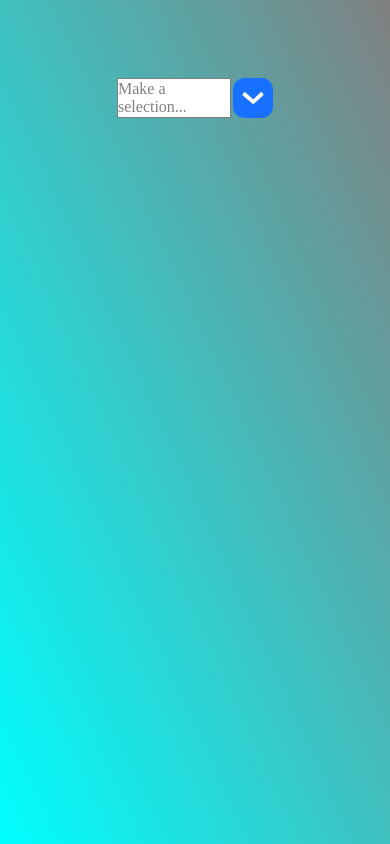
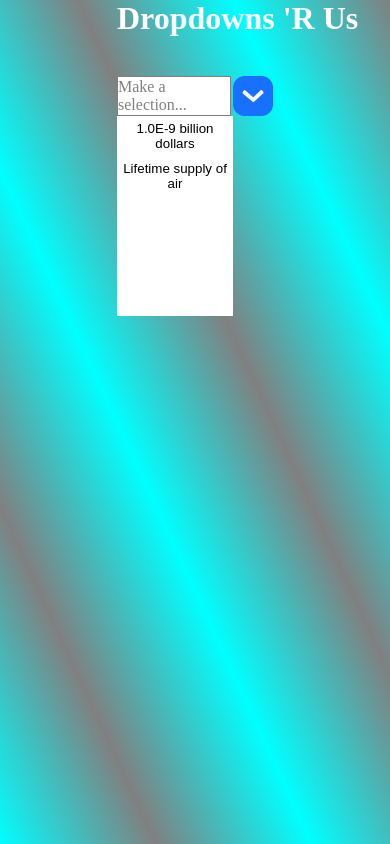
Before and after one commit to kylestewart1/dropdown, a website built with webpack: page src/template.html in a window 390 px wide. Both pictures are taken after a click on the button 253 px from the left and 98 px from the top of the page. Built offline with nearby package versions, Linux system fonts and the light colour scheme.

Commit message:
dropdown button functionality and options menu styling

```diff
--- /dev/null
+++ b/src/dropdown.js
@@ -0,0 +1,18 @@
+export class Dropdown {
+    constructor(container) {
+        this.container = container;
+        const button = this.container.querySelector(".display-btn");
+        button.addEventListener("click", (event) => {
+            this.toggleDisplay.bind(this)();
+        });
+    }
+
+    toggleDisplay() {
+
+        this.container.classList.toggle("menu-hidden");
+        this.container.classList.toggle("menu-visible");
+
+        const list = this.container.querySelector("ul");
+        list.classList.toggle("hidden");
+    }
+}
--- a/src/index.js
+++ b/src/index.js
@@ -1 +1,7 @@
 import "./styles.css";
+import { Dropdown } from "./dropdown";
+
+
+const dropdown = new Dropdown(document.querySelector(".dropdown"));
+
+//console.log(dropdown);
--- a/src/styles.css
+++ b/src/styles.css
@@ -9,31 +9,37 @@ html {
 }
 
 body {
-    background: linear-gradient(to right top, aqua, gray);
+    background: repeating-linear-gradient(to right top, aqua, gray 20%, aqua 40%);
+}
+
+h1 {
+    margin-left: 30%;
+    color: white;
 }
 
 .dropdown {
     width: 40%;
-    height: 60%;
     margin-left: 30%;
-    margin-top: 20%;
-    display: grid;
-    row-gap: 10px;
+    margin-top: 10%;
 }
 
-.dropdown .menu-hidden {
-    grid-template-rows: 1fr;
+.menu-hidden {
+    height: 40px;
+    display: block;
 }
 
-.dropdown .menu-visible {
+.menu-visible {
+    height: 60%;
+    display: grid;
     grid-template-rows: 1fr 5fr;
-
+    grid-template-columns: 1fr 40px;
 }
 
-.selection {
+.selection-header {
     background: none;
     border: none;
     grid-row: 1 / 2;
+    grid-column: 1 / -1;
     display: grid;
     grid-template-columns: 1fr 40px;
     align-items: center;
@@ -50,6 +56,7 @@ body {
     display: flex;
     justify-content: end;
     align-items: center;
+    padding-right: 10px;
 }
 
 .selection-box > p {
@@ -60,7 +67,7 @@ button:hover {
     cursor: pointer;
 }
 
-button {
+.display-btn {
     grid-column: -2 / -1;
     border: none;
     background: none;
@@ -75,10 +82,29 @@ button > img {
 
 ul {
     list-style: none;
-    grid-column: 1 / -1;
+    background-color: white;
     grid-row: -2 / -1;
+    grid-column: 1 / 2;
+    display: flex;
+    flex-direction: column;
+}
+
+li {
+    width: 100%;
+    height: 40px;
+}
+
+.option {
+    height: 100%;
+    width: 100%;
+    background: none;
+    border: none;
 }
 
 .hidden {
     display: none;
 }
+
+button:hover.option {
+    background-color: rgba(178, 253, 253, 0.3);
+}
--- a/src/template.html
+++ b/src/template.html
@@ -6,18 +6,19 @@
     <title>Dropdown</title>
 </head>
 <body>
+    <h1>Dropdowns 'R Us</h1>
     <div class="dropdown menu-hidden">
-        <div class="selection">
+        <div class="selection-header">
             <div class="selection-box">
                 <p>Make a selection...</p>
             </div>
-            <button><img src="../assets/dropdown.png"></button>
+            <button class="display-btn"><img src="../assets/dropdown.png"></button>
         </div>
         <ul class="hidden">
-            <li>1</li>
-            <li>2</li>
-            <li>3</li>
-            <li>4</li>
+            <li><button class="option">1.0E-9 billion dollars</button></li>
+            <li><button class="option">Lifetime supply of air</button></li>
+            <li><button class="option"></button></li>
+            <li><button class="option"></button></li>
         </ul>
     </div>
 </body>
```
